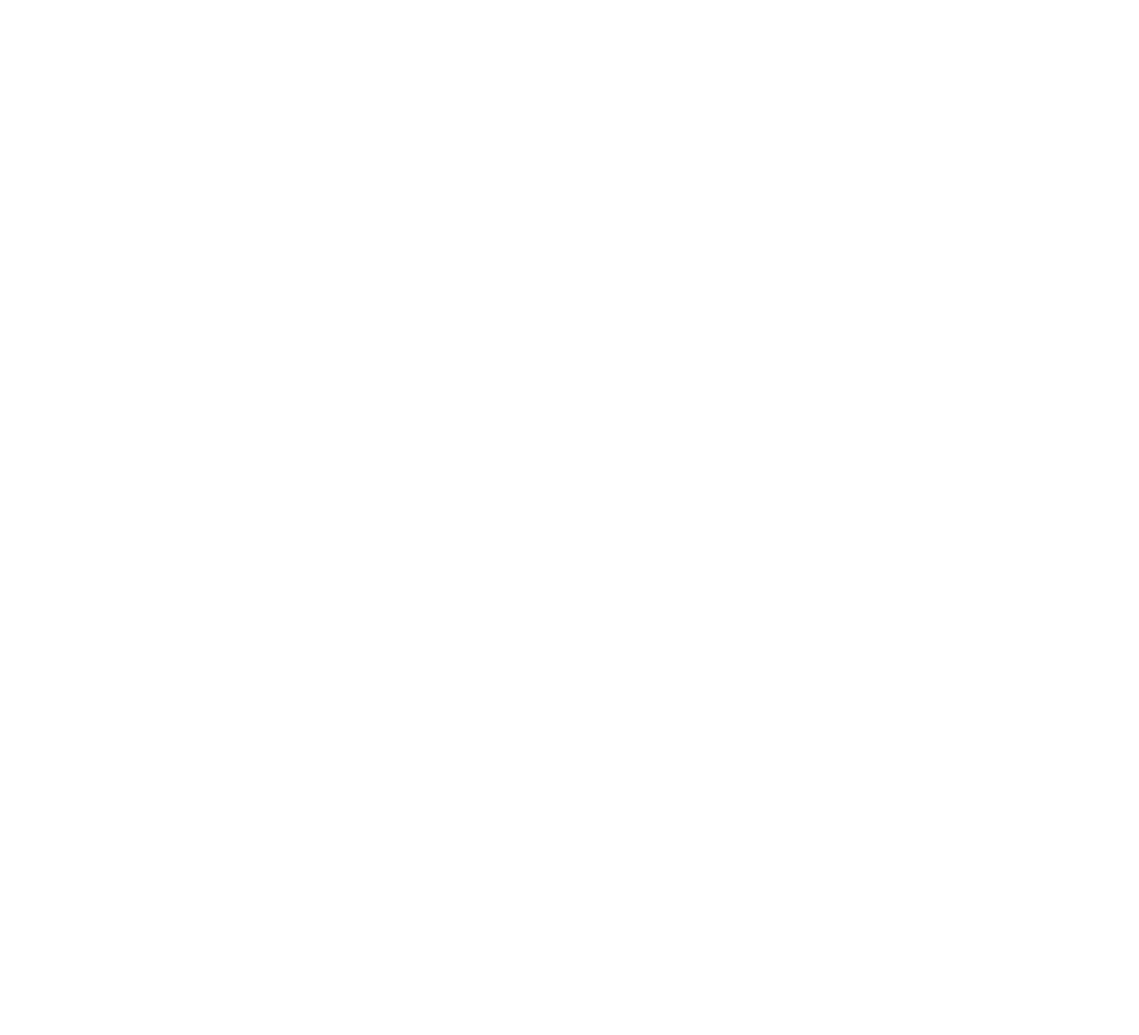
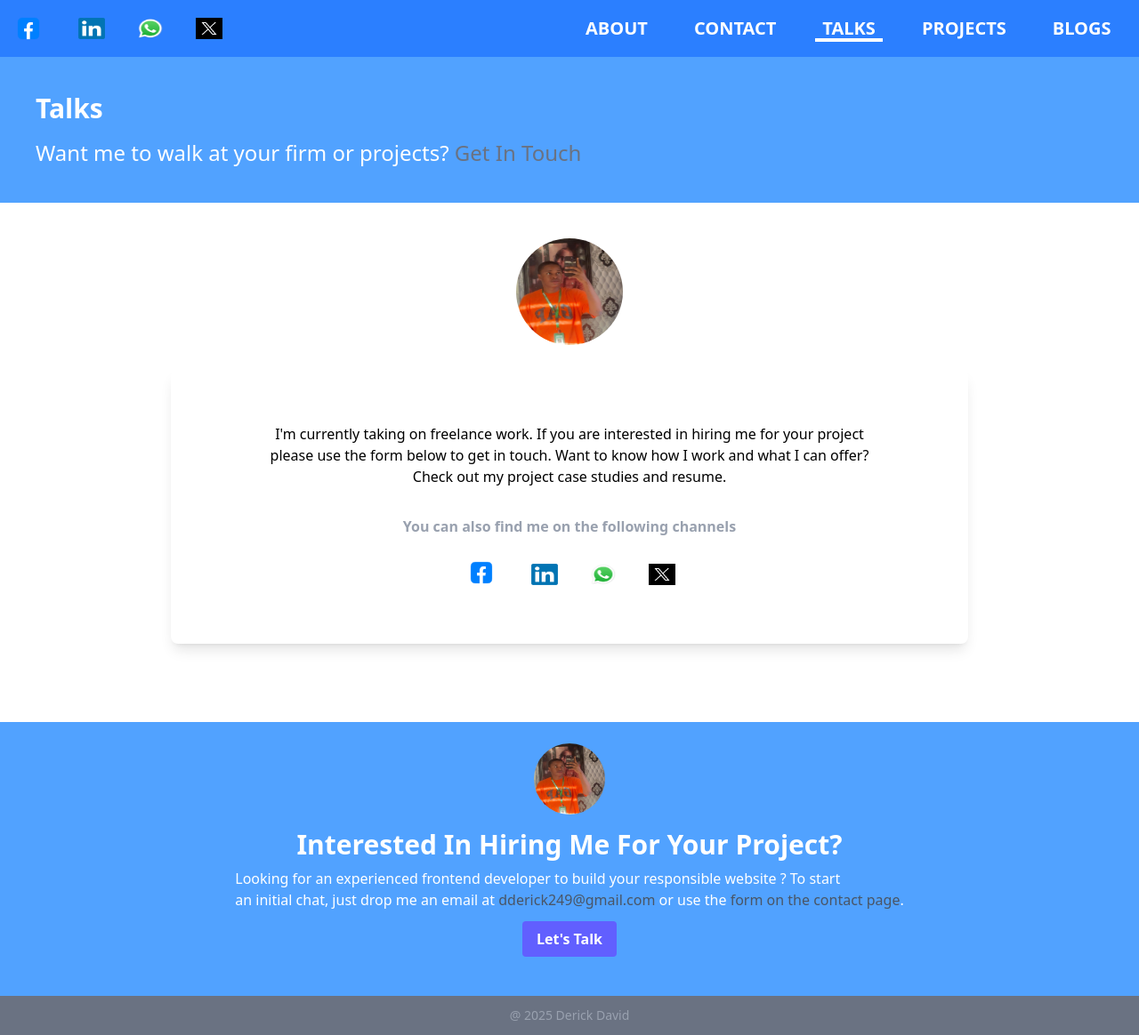
Before and after one commit to Derickdavid2002/Portfolio2, a React (Vite) app: page /talks in a window 1280 px wide. Before the commit this address had no page. Shown: the whole page at 89% size. Before the commit the page ends 800 px from the top, so only its background shows below. Built offline with nearby package versions, Linux system fonts and the light colour scheme.

Commit message:
more updates

```diff
--- a/package.json
+++ b/package.json
@@ -11,6 +11,7 @@
   },
   "dependencies": {
     "@tailwindcss/vite": "^4.1.8",
+    "aos": "^2.3.4",
     "react": "^19.1.0",
     "react-dom": "^19.1.0",
     "react-fast-marquee": "^1.6.5",
--- a/src/App.jsx
+++ b/src/App.jsx
@@ -3,15 +3,39 @@ import { BrowserRouter, Route, Router } from "react-router-dom";
 import { Routes } from "react-router";
 import Projects from "./dashboards/Projects";
 import Contacts from "./dashboards/Contacts";
+import Talks from "./dashboards/Talks";
+import Blogs from "./dashboards/Blogs";
+import Aos from "aos";
+import "aos/dist/aos.css";
+import { useEffect } from "react";
+
+
+
+
+
 function App() {
+
+
+  useEffect(() => {
+    Aos.init({ duration: 800, once: true });
+  }, []);
+
+  const aosProps= () => ({
+    "data-aos": "fade-down",
+    "data-aos-delay": "40",
+  });
+
+
+
   return (
     <div>
       <BrowserRouter>
         <Routes>
           <Route path="/" element={<LandingPage />} />
-          <Route path="projects" element={<Projects />} />
-          <Route path="contact" element={<Contacts />} />
-          {/* Add more routes as needed */}
+          <Route path="projects" element={<Projects {...aosProps()} />} />
+          <Route path="contact" element={<Contacts {...aosProps()} />} />
+          <Route path="talks" element={<Talks {...aosProps()} />} />
+          <Route path="blogs" element={<Blogs {...aosProps()}/>} />
         </Routes>
       </BrowserRouter>
     </div>
--- /dev/null
+++ b/src/dashboards/Blogs.jsx
@@ -0,0 +1,117 @@
+import Nav from "../landing-page/Nav";
+
+function Blogs(aosProps) {
+  return (
+    <div {...aosProps}>
+      <div>
+        <Nav />
+      </div>
+      <div className="flex items-center gap-15 px-5 py-5 bg-blue-400 text-white">
+        <div>
+          <img src="/me.png" alt="" className=" mt-10 c w-[300px] h-[300px]" />
+        </div>
+
+        <div>
+          <p className="font-semibold text-4xl mt-2">Derick David's Blog </p>
+          <p className="mt-2">
+            I write about web development and responsive website. <br />
+            You can follow me via the various channels below:
+          </p>
+          <div className="flex gap-9 mt-5">
+            <a href="#">
+              <img src="/facebook.png" alt="" className="w-[40px]" />
+            </a>
+            <a href="#">
+              <img
+                src="/linkedln.png"
+                alt=""
+                className="w-[30px] h-[24px] mt-2"
+              />
+            </a>
+            <a href="#">
+              <img
+                src="/whatsapp.png"
+                alt=""
+                className="w-[30px] h-[24px] mt-2"
+              />
+            </a>
+            <a href="#">
+              <img
+                src="/twitter.png"
+                alt=""
+                className="w-[30px] h-[24px] mt-2"
+              />
+            </a>
+          </div>
+        </div>
+      </div>
+
+
+ <div className="flex items-center justify-center mt-10">
+        <img src="/me.png" alt="" className="rounded-full w-30 h-30" />
+      </div>
+
+      <div className="flex items-center justify-center  p-7">
+        <div className="max-w-4xl w-full p-15 bg-white rounded-lg shadow-lg text-center">
+          <p className="mb-6 ">
+            I'm currently taking on freelance work. If you are interested in
+            hiring me for your project <br /> please use the form below to get
+            in touch. Want to know how I work and what I can offer? <br />
+            Check out my project case studies and resume.
+          </p>
+
+          <div className="mt-8">
+            <p className="font-bold text-gray-400">
+              You can also find me on the following channels
+            </p>
+
+            <div className="flex items-center justify-center mt-4 gap-9">
+              <a href="#">
+                <img src="/facebook.png" alt="" className="w-[40px] mt-1" />
+              </a>
+              <a href="#">
+                <img
+                  src="/linkedln.png"
+                  alt=""
+                  className="w-[30px] h-[24px] mt-2"
+                />
+              </a>
+              <a href="#">
+                <img
+                  src="/whatsapp.png"
+                  alt=""
+                  className="w-[30px] h-[24px] mt-2"
+                />
+              </a>
+              <a href="#">
+                <img
+                  src="/twitter.png"
+                  alt=""
+                  className="w-[30px] h-[24px] mt-2"
+                />
+              </a>
+            </div>
+          </div>
+        </div>
+      </div>
+
+
+
+
+
+
+
+
+
+
+
+      <footer>
+        <p className="text-sm flex items-center justify-center bg-gray-500 text-gray-400 py-3 mt-25">
+          @ 2025 Derick David
+        </p>
+      </footer>
+    </div>
+  );
+}
+
+export default Blogs;
--- a/src/dashboards/Contacts.jsx
+++ b/src/dashboards/Contacts.jsx
@@ -1,8 +1,13 @@
 import Nav from "../landing-page/Nav";
 
-function Contacts() {
+
+
+function Contacts( aosProps) {
+
+
+
   return (
-    <div>
+    <div {...aosProps} >
       <div>
         <Nav />
       </div>
--- /dev/null
+++ b/src/dashboards/Talks.jsx
@@ -0,0 +1,118 @@
+import Nav from "../landing-page/Nav";
+
+
+function Talks (aosProps) {
+    return (
+        <div {...aosProps}>
+         <div>
+            <Nav />
+         </div>
+ <div className="bg-blue-400 p-10 ">
+        <p className=" text-white font-bold text-3xl">Talks</p>
+
+        <p className="text-white mt-4  text-2xl">Want me to walk at your firm or projects? <a className="hover:underline text-gray-500"href="/contact">Get In Touch</a></p>
+      </div>
+
+
+
+ <div className="flex items-center justify-center mt-10">
+        <img src="/me.png" alt="" className="rounded-full w-30 h-30" />
+      </div>
+
+      <div className="flex items-center justify-center  p-7">
+        <div className="max-w-4xl w-full p-15 bg-white rounded-lg shadow-lg text-center">
+          <p className="mb-6 ">
+            I'm currently taking on freelance work. If you are interested in
+            hiring me for your project <br /> please use the form below to get
+            in touch. Want to know how I work and what I can offer? <br />
+            Check out my project case studies and resume.
+          </p>
+
+          <div className="mt-8">
+            <p className="font-bold text-gray-400">
+              You can also find me on the following channels
+            </p>
+
+            <div className="flex items-center justify-center mt-4 gap-9">
+              <a href="#">
+                <img src="/facebook.png" alt="" className="w-[40px] mt-1" />
+              </a>
+              <a href="#">
+                <img
+                  src="/linkedln.png"
+                  alt=""
+                  className="w-[30px] h-[24px] mt-2"
+                />
+              </a>
+              <a href="#">
+                <img
+                  src="/whatsapp.png"
+                  alt=""
+                  className="w-[30px] h-[24px] mt-2"
+                />
+              </a>
+              <a href="#">
+                <img
+                  src="/twitter.png"
+                  alt=""
+                  className="w-[30px] h-[24px] mt-2"
+                />
+              </a>
+            </div>
+          </div>
+        </div>
+      </div>
+
+
+
+
+
+
+  <section className="bg-blue-400 text-white p-6 mt-15">
+          <div className="flex items-center justify-center ">
+            <img src="/me.png" alt="" className=" w-20 h-20 rounded-full " />
+          </div>
+
+          <div className="text-center mt-4 text-3xl  text-white font-semibold flex items-center justify-center">
+            <p>Interested In Hiring Me For Your Project?</p>
+          </div>
+
+          <div className="flex items-center justify-center mt-2 text-white">
+            <p>
+              Looking for an experienced frontend developer to build your
+              responsible website ? To start <br /> an initial chat, just drop
+              me an email at{" "}
+              <a href="" className="text-gray-600 hover:underline">
+                {" "}
+                dderick249@gmail.com
+              </a>{" "}
+              or use the{" "}
+              <a href="/contact" className="text-gray-600 hover:underline">
+                form on the contact page
+              </a>
+              .
+            </p>
+          </div>
+          <div className="flex  justify-center">
+            <button className=" text-white font-bold px-4 py-2 rounded  bg-indigo-500 hover:bg-indigo-700 transition mt-3 mb-5">
+<a href="/contact">Let's Talk</a>
+            </button>
+          </div>
+        </section>
+
+
+
+
+
+
+
+
+  <footer>
+          <p className="text-sm flex items-center justify-center bg-gray-500 text-gray-400 py-3">
+            @ 2025 Derick David
+          </p>
+        </footer>
+        </div>
+    );
+}
+export default Talks;
--- a/src/landing-page/Nav.jsx
+++ b/src/landing-page/Nav.jsx
@@ -1,5 +1,9 @@
 import { useState, useEffect, useRef } from "react";
 import { Link, useLocation } from "react-router-dom";
+import Aos from "aos";
+import "aos/dist/aos.css";
+
+
 
 function Nav() {
   const location = useLocation();
@@ -11,14 +15,13 @@ function Nav() {
     Reviews: useRef(null),
   };
 
-  // this part is to Match the route to active nav item
   const pathToNav = {
     "/": "About",
     "/about": "About",
     "/contact": "Contact",
     "/talks": "Talks",
     "/projects": "Projects",
-    "/reviews": "Reviews",
+    "/blogs": "Blogs",
   };
 
   const activeFromPath = pathToNav[location.pathname] || "About";
@@ -27,6 +30,12 @@ function Nav() {
   const [underlineStyle, setUnderlineStyle] = useState({ left: 0, width: 0 });
 
   const currentItem = hoveredItem || navItems;
+
+
+  useEffect(() => {
+    Aos.init({ duration: 800, once: true });
+  }, []);
+
 
   useEffect(() => {
     const ref = navRefs[currentItem]?.current;
@@ -39,7 +48,7 @@ function Nav() {
   return (
     <div onMouseLeave={() => setHoveredItem(null)} className="">
       <nav className="flex gap-100 items-center bg-blue-500 p-3 text-white relative">
-        <div className="flex gap-9">
+        <div data-aos="fade-down" data-aos-delay="100" className="flex gap-9">
           <a href="#"><img src="/facebook.png" alt="" className="w-[40px]" /></a>
           <a href="#"><img src="/linkedln.png" alt="" className="w-[30px] h-[24px] mt-2" /></a>
           <a href="#"><img src="/whatsapp.png" alt="" className="w-[30px] h-[24px] mt-2" /></a>
@@ -102,13 +111,13 @@ function Nav() {
             </li>
             <li>
               <Link
-                to="/reviews"
+                to="/blogs"
                 ref={navRefs.Reviews}
                 onMouseEnter={() => setHoveredItem("Reviews")}
                 onClick={() => setNavItems("Reviews")}
                 className="relative px-2 py-1"
               >
-                REVIEWS
+                BLOGS
               </Link>
             </li>
           </ul>
--- a/src/landing-page/Section.jsx
+++ b/src/landing-page/Section.jsx
@@ -1,10 +1,10 @@
 import Marquee from "react-fast-marquee";
 
-function Section() {
+function Section({ aosProps }) {
   const ocube = ["Html&Css&JS"];
 
   return (
-    <div className="bg-gray-100">
+    <div {...aosProps}className="bg-gray-100">
       <div>
         <p className="flex items-center justify-center text-gray-500 mt-15 text-4xl font-semibold ">
           Great Clients I've Worked With
--- a/src/landing-page/landing.jsx
+++ b/src/landing-page/landing.jsx
@@ -1,12 +1,22 @@
 import Nav from "./Nav";
 import Hero from "./Hero";
 import Section from "./Section"
+
+
 function LandingPage() {
+
+const aosProps = () => {
+  return {
+    "data-aos": "fade-down",
+    "data-aos-delay": "40",
+  };
+};
+
   return (
-    <div>
+    <div >
       <Nav />
-     <Hero />
-     <Section />
+     <Hero {...aosProps()} />
+     <Section {...aosProps()}/>
     </div>
   );
 }
```
Also changed, not shown: src/dashboards/Projects.jsx (+6 -12 lines), src/landing-page/Hero.jsx (+4 -4 lines), 1 other file (tests, documents, lock files or other folders).
